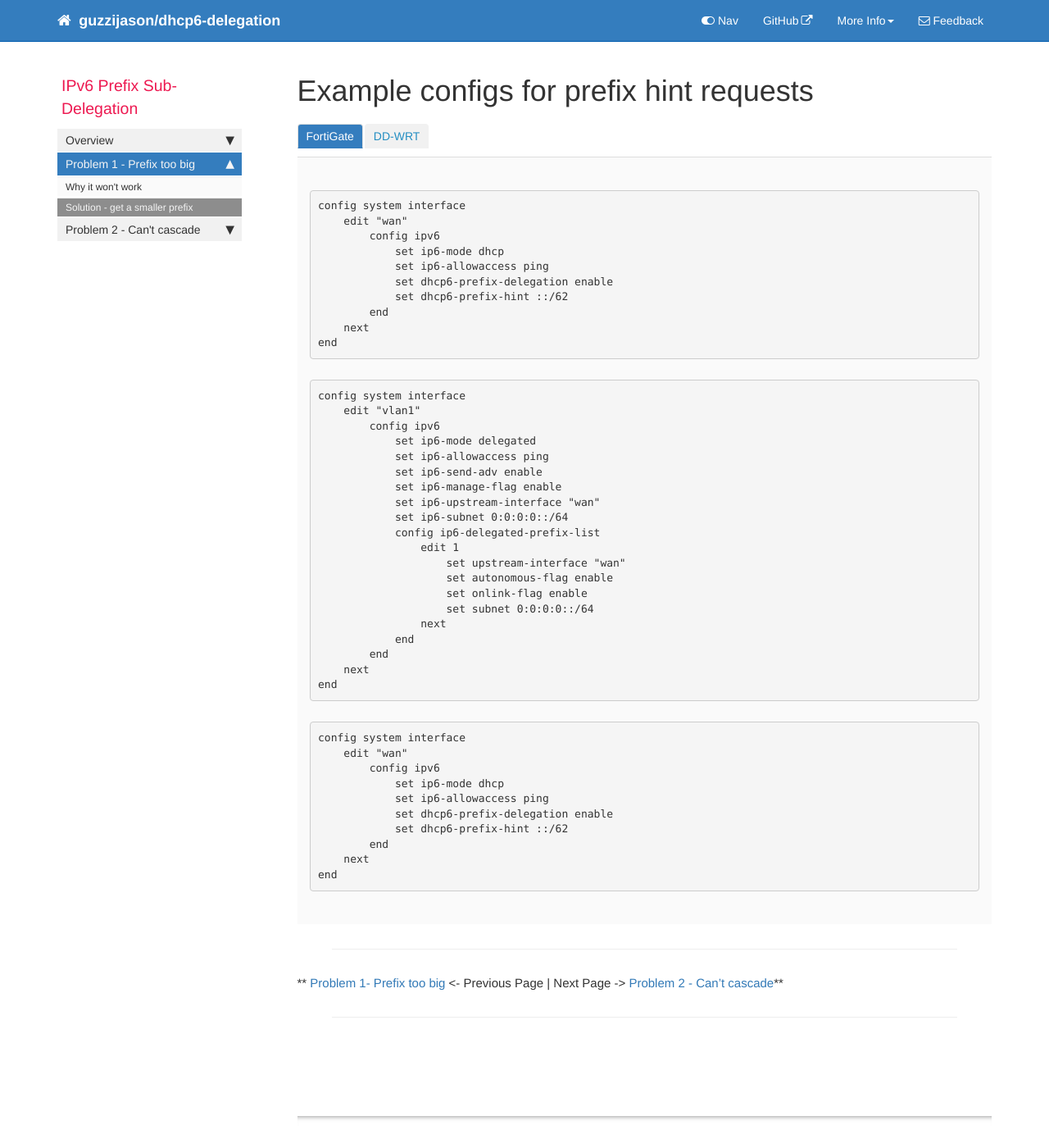
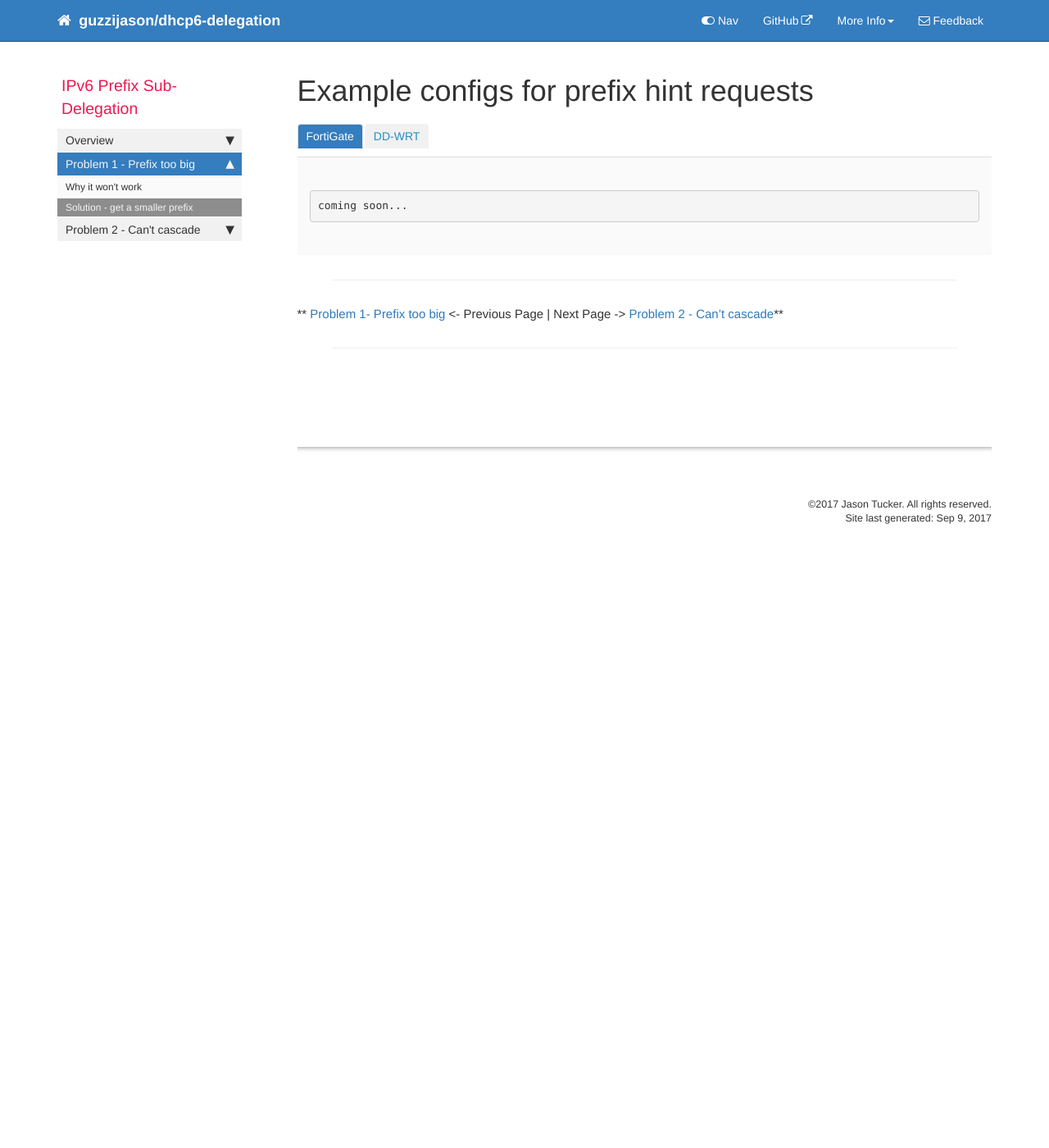
Before and after one commit to guzzijason/dhcp6-delegation, a Jekyll site: the page built from solution_prefix.md, in a window 1280 px wide and 1400 px high. Shown: the whole window at 82% size. Built offline with Jekyll 4.4.1, drawn with Linux system fonts in a browser that asks for light colours; nearby versions of some CDN libraries; comment, search, counter and statistics services are not loaded.

Commit message:
prefix solution page

```diff
--- a/solution_prefix.md
+++ b/solution_prefix.md
@@ -16,48 +16,7 @@
 
         <p>
 				<pre>
-config system interface
-    edit "wan"
-        config ipv6
-            set ip6-mode dhcp
-            set ip6-allowaccess ping
-            set dhcp6-prefix-delegation enable
-            set dhcp6-prefix-hint ::/62
-        end
-    next
-end </pre>
-							<pre>
-config system interface
-    edit "vlan1"
-        config ipv6
-            set ip6-mode delegated
-            set ip6-allowaccess ping
-            set ip6-send-adv enable
-            set ip6-manage-flag enable
-            set ip6-upstream-interface "wan"
-            set ip6-subnet 0:0:0:0::/64
-            config ip6-delegated-prefix-list
-                edit 1
-                    set upstream-interface "wan"
-                    set autonomous-flag enable
-                    set onlink-flag enable
-                    set subnet 0:0:0:0::/64
-                next
-            end
-        end
-    next
-end</pre>
-							<pre>
-config system interface
-    edit "wan"
-        config ipv6
-            set ip6-mode dhcp
-            set ip6-allowaccess ping
-            set dhcp6-prefix-delegation enable
-            set dhcp6-prefix-hint ::/62
-        end
-    next
-end </pre>
+coming soon... </pre>
 			</p>
       </div>
 
```
